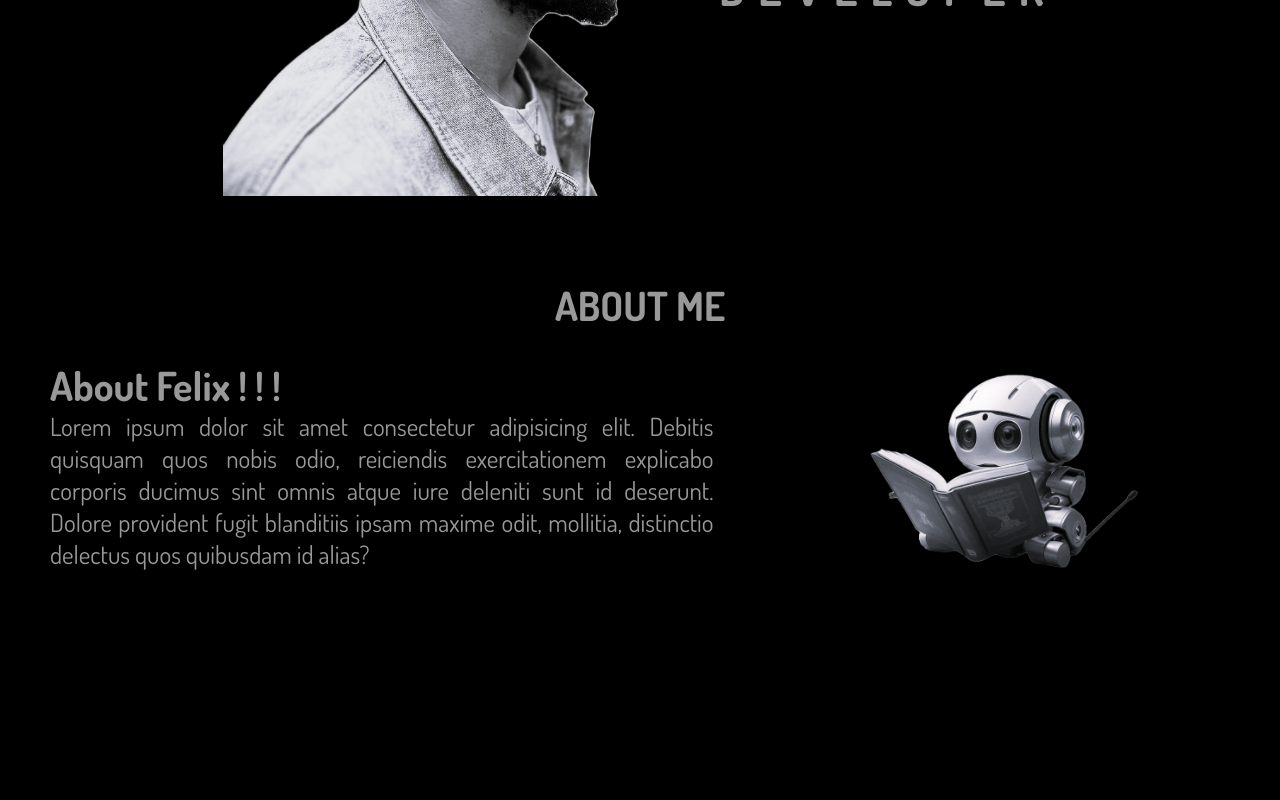
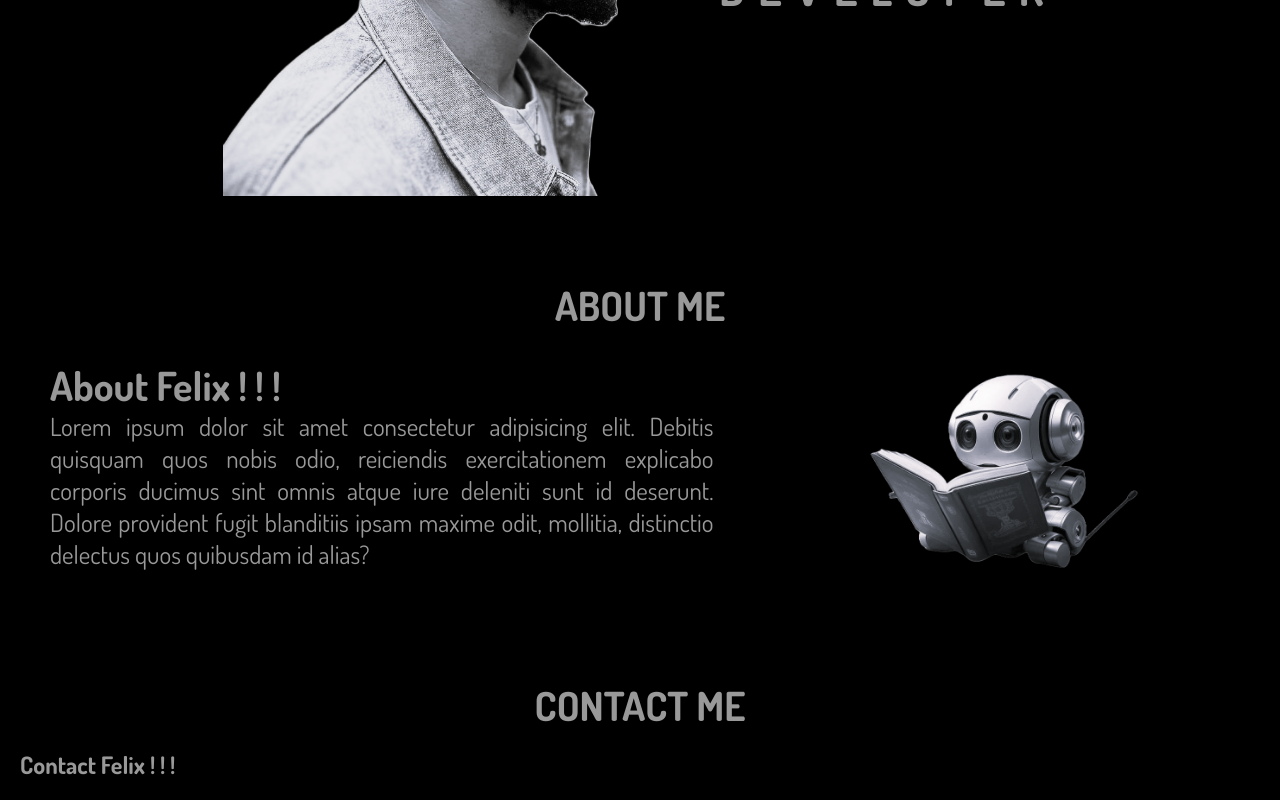
Before and after one commit to Felixx-jnr/felix-portfolio, a React (Create React App) app: page / in a window 1280 px wide. Shown: the part 459-1259 px from the top of the page. Before the commit the page ends 1079 px from the top, so only its background shows below. Built offline with nearby package versions, Linux system fonts and the light colour scheme.

Commit message:
contact setup

```diff
--- a/src/App.js
+++ b/src/App.js
@@ -1,6 +1,7 @@
 import About from "./components/About";
 import Navbar from "./components/Navbar";
 import Home from "./components/Home";
+import Contact from "./components/Contact";
 
 
 function App() {
@@ -9,6 +10,7 @@ function App() {
       <Navbar/>
       <Home/>
       <About/>
+      <Contact/>
 
     </div>
 
--- /dev/null
+++ b/src/components/Contact.js
@@ -0,0 +1,19 @@
+const Contact = () => {
+  return (
+    <div className="contact">
+
+    <h1 className='contact__header'>CONTACT ME</h1>
+
+    <div className='contact__info'>
+
+      <div className="contact__info--writeup">
+        <h2>Contact Felix ! ! !</h2>
+      </div>
+
+    </div>
+
+    </div>
+  );
+}
+
+export default Contact;
--- a/src/components/Navbar.js
+++ b/src/components/Navbar.js
@@ -12,7 +12,7 @@ const Navbar = () => {
       <ul className="links pages">
         <li>Home</li>
         <li>About</li>
-        <li>Stacks</li>
+        <li>Skills</li>
         <li>Projects</li>
         <li>Contact</li>
       </ul>
--- a/src/scss/components/_index.scss
+++ b/src/scss/components/_index.scss
@@ -1,3 +1,4 @@
 @forward 'navbar';
 @forward 'Home';
 @forward 'about';
+@forward 'contact';
--- /dev/null
+++ b/src/scss/components/contact.scss
@@ -0,0 +1,12 @@
+@use '../util/' as *;
+
+.contact{
+
+  &__header{
+    font-size: rem(40);
+    text-align: center;
+    margin-top: rem(80);
+    margin-bottom: rem(0);
+  }
+
+}
```
Also changed, not shown: src/components/Project.js (deleted), 1 other file (tests, documents, lock files or other folders).
